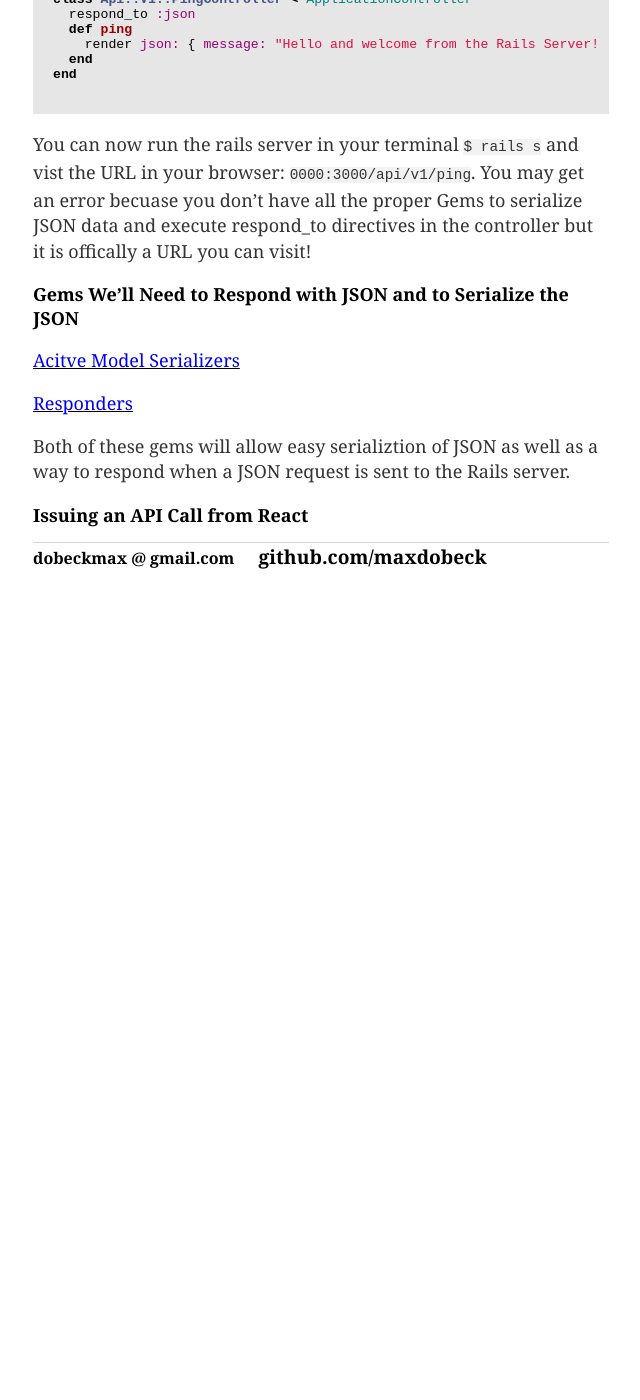
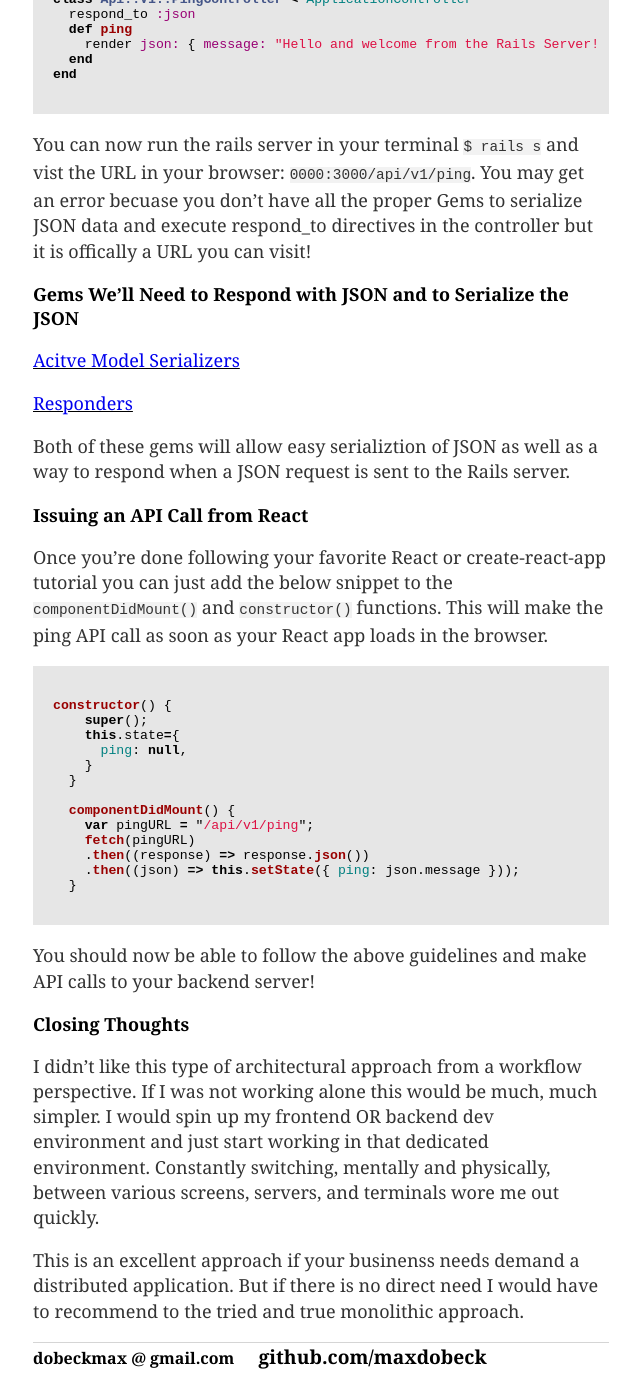
Before and after one commit to maxdobeck/maxdobeck.github.io, a Jekyll site: the page built from _posts/2017-08-11-create-react-app-w-rails-api.md, in a window 1280 px wide and 1400 px high, scrolled down 7091 px. Shown: the whole window, without its empty margins (319-959 px from the left). Built offline with Jekyll 4.4.1, drawn with Linux system fonts in a browser that asks for light colours; before the commit the page ends 7721 px from its top, so only the background shows below that.

Commit message:
Finished the create-react-rails article.

````diff
--- a/_posts/2017-08-11-create-react-app-w-rails-api.md
+++ b/_posts/2017-08-11-create-react-app-w-rails-api.md
@@ -164,3 +164,28 @@ You can now run the rails server in your terminal `$ rails s` and vist the URL i
 Both of these gems will allow easy serializtion of JSON as well as a way to respond when a JSON request is sent to the Rails server.
 
 ## Issuing an API Call from React ##
+
+Once you're done following your favorite React or create-react-app tutorial you can just add the below snippet to the `componentDidMount()` and `constructor()` functions.  This will make the ping API call as soon as your React app loads in the browser.
+
+```javascript
+constructor() {
+    super();
+    this.state={
+      ping: null,
+    }
+  }
+
+  componentDidMount() {
+    var pingURL = "/api/v1/ping";
+    fetch(pingURL)
+    .then((response) => response.json())
+    .then((json) => this.setState({ ping: json.message }));
+  }
+```
+
+You should now be able to follow the above guidelines and make API calls to your backend server!
+
+## Closing Thoughts ##
+I didn't like this type of architectural approach from a workflow perspective.  If I was not working alone this would be much, much simpler. I would spin up my frontend OR backend dev environment and just start working in that dedicated environment.  Constantly switching, mentally and physically, between various screens, servers, and terminals wore me out quickly.
+
+This is an excellent approach if your businenss needs demand a distributed application.  But if there is no direct need I would have to recommend to the tried and true monolithic approach.
````
